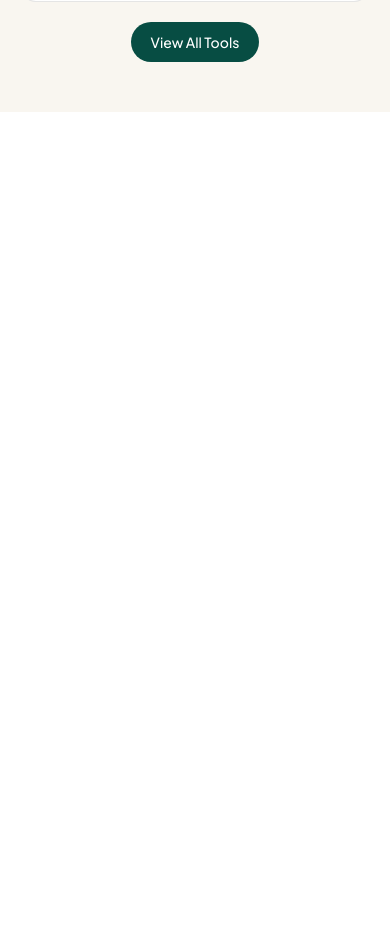
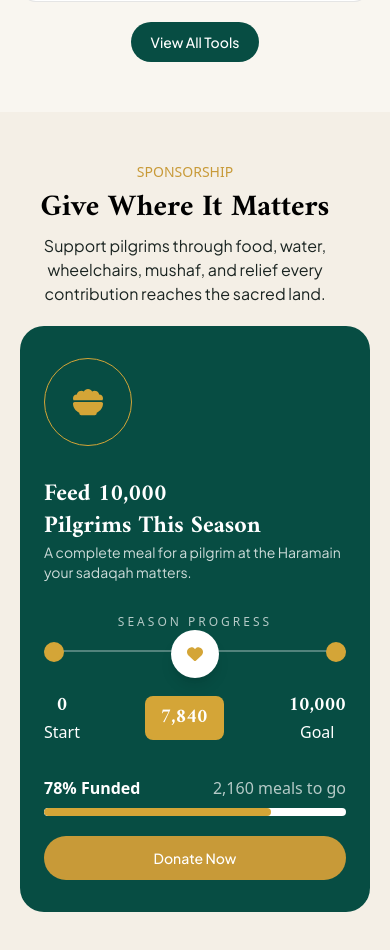
Before and after one commit to foysal41/hadya_portal, a Next.js app: page /about in a window 390 px wide. Shown: the part 7991-8941 px from the top of the page. Before the commit the page ends 8103 px from the top, so only its background shows below. Built offline with nearby package versions, Linux system fonts and the light colour scheme.

Commit message:
created progress bar and donate bar. it's responsive for all devices

```diff
--- a/src/app/[locale]/page.tsx
+++ b/src/app/[locale]/page.tsx
@@ -1,6 +1,7 @@
 import DigitalTools from "../features/home-digitalTools/DigitalTools";
 import HeroSlider from "../features/home-hero/HeroSlider";
 import PlatformPage from "../features/home-platform/PlatformSection";
+import TrustProcessPipeline from "../features/home-sponsorship/TrustProcessPipeline";
 import Spotlight from "../features/home-spotlight/Spotlight";
 import Update from "../features/home-update/Update";
 
@@ -12,6 +13,7 @@ export default function Page() {
       <Spotlight></Spotlight>
       <Update></Update>
       <DigitalTools></DigitalTools>
+      <TrustProcessPipeline></TrustProcessPipeline>
     </>
   );
 }
--- /dev/null
+++ b/src/app/features/home-sponsorship/TrustProcessPipeline.tsx
@@ -0,0 +1,88 @@
+import { advance, layout, style } from "@/app/csslib/GlobalCSS";
+import { FaBowlFood, FaHeart } from "react-icons/fa6";
+import React from "react";
+
+const TrustProcessPipeline = () => {
+    return (
+        <section className={`${advance.section.padding} ${layout.section.gap} bg-[#F4EFE6]`}>
+            {/* Header Part of Section */}
+            <div className={`${layout.sectionDirection.flexCenter} `}>
+                <p className={`${style.span.font} text-orangeColor `}> Sponsorship </p>
+                <h2 className={style.heading.h2}>Give Where It Matters</h2>
+                <p className={`${style.text.md}`}>
+                    Support pilgrims through food, water, wheelchairs, mushaf, and relief every contribution reaches the sacred land.
+                </p>
+            </div>
+
+            <div className="bg-primary rounded-3xl px-6 py-8 lg:px-10 lg:py-8 grid grid-cols-1  xl:grid-cols-[0.5fr_2fr_2fr_1.4fr]  gap-8 items-center">
+                <div className="w-22 h-22 rounded-full border border-[#D4A537] flex items-center justify-center shrink-0">
+                    <div className="w-16 h-16 rounded-full  flex items-center justify-center">
+                        <FaBowlFood className="text-3xl text-[#D4A537]" />
+                    </div>
+                </div>
+
+                <div>
+                    <h3 className={`${style.heading.h3} text-white`}>Feed 10,000 <br /> Pilgrims This Season</h3>
+                    <p className={`${style.text.sm} text-white/80`}>A complete meal for a pilgrim at the Haramain your sadaqah matters.</p>
+                </div>
+
+                <div className="space-y-5">
+                    <p className="text-center text-xs uppercase tracking-[3px] text-white/70">
+                        Season Progress
+                    </p>
+
+                    <div className="relative">
+                        <div className="h-0.5 bg-white/30 rounded-full "></div>
+
+                        <div className="absolute -top-2 left-0 w-5 h-5 rounded-full bg-[#D4A537]"></div>
+                        <div className="absolute -top-5 left-1/2  -translate-x-1/2">
+                            <div className="w-12 h-12 rounded-full bg-white flex items-center justify-center shadow-lg">
+                                <FaHeart className="text-[#D4A537]" />
+                            </div>
+                        </div>
+                        <div className="absolute -top-2 right-0 w-5 h-5 rounded-full bg-[#D4A537]"></div>
+                    </div>
+
+                    <div className="flex justify-between items-center pt-5">
+
+                        <div className="text-center">
+                            <h4 className={`${style.heading.h4} text-white `}>0</h4>
+                            <p className="text-white">Start</p>
+                        </div>
+                        <div className="text-center ">
+                            <div className="bg-[#D4A537] rounded-lg px-4 py-2 inline-block">
+                                <h4 className={`${style.heading.h4} text-white `}>7,840</h4>
+                            </div>
+                        </div>
+
+                        <div className="text-center">
+                            <h4 className={`${style.heading.h4} text-white `}>10,000</h4>
+                            <p className="text-white">Goal</p>
+                        </div>
+                    </div>
+
+
+                </div>
+
+                <div className="space-y-5">
+                    <div>
+                        <div className="flex justify-between mb-2">
+                            <span className="text-white font-semibold">78% Funded</span>
+                             <span className="text-white/70">2,160 meals to go</span>
+                        </div>
+
+                        <div className="h-2 bg-white rounded-full overflow-hidden">
+                            <div className="w-[75%] bg-[#D4A537] h-full rounded-full"></div>
+                        </div>
+                    </div>
+
+                    <button className={`${style.button.accent} w-full py-3  `}>Donate Now</button>
+                </div>
+
+            </div>
+
+        </section>
+    );
+};
+
+export default TrustProcessPipeline;
```
